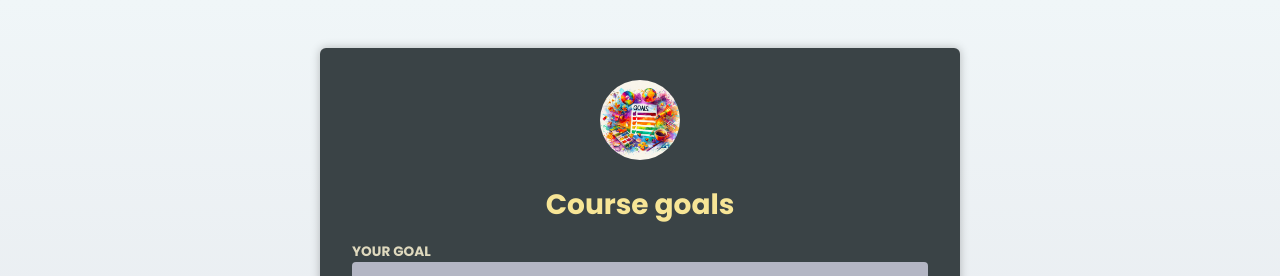
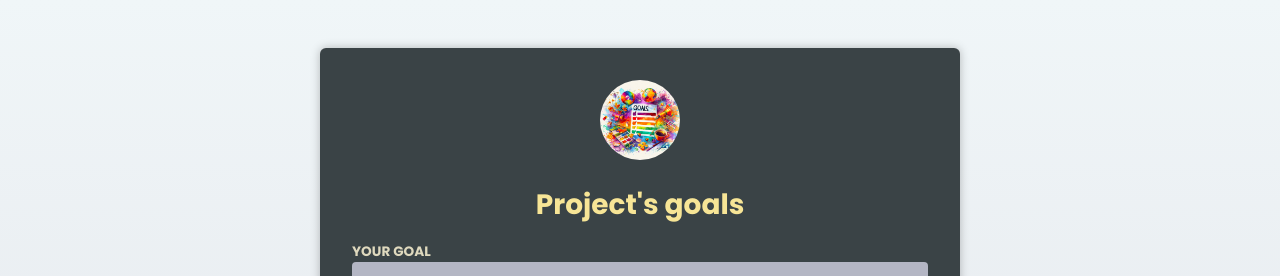
Before and after one commit to EzzEldienMohsen/React-TS, a React (Vite) app: page / in a window 1280 px wide. Shown: the top 276 px of the page. Built offline with nearby package versions, Linux system fonts and the light colour scheme; the HTML template or start-up script is replaced by a standard one.

Commit message:
finalized

```diff
--- a/src/App.tsx
+++ b/src/App.tsx
@@ -15,7 +15,7 @@ export default function App() {
   return (
     <main>
       <Header image={{ src: goalImg, alt: 'course goals' }}>
-        <h1>Course goals</h1>
+        <h1>Project's goals</h1>
       </Header>
       <NewGoal setGoals={setGoals} />
       <CourseGoalsList goals={goals} setGoals={setGoals} />
```
